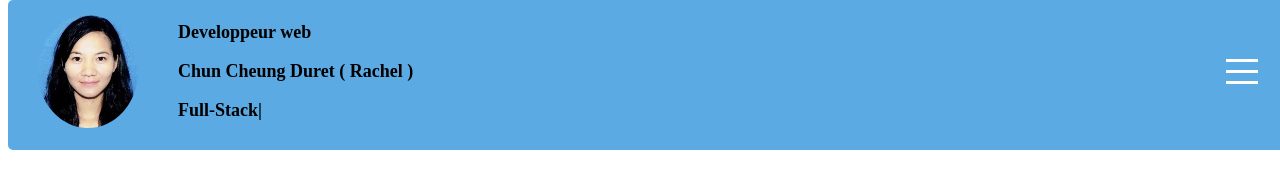
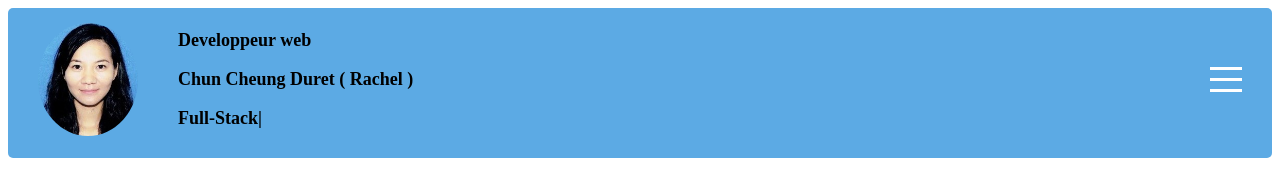
Before and after one commit to rachel-duret/portfolio, a React (Create React App) app: page / in a window 1280 px wide. Shown: the top 180 px of the page. Built offline with nearby package versions, Linux system fonts and the light colour scheme.

Commit message:
add alert for contact

```diff
--- a/src/components/contact/Contact.js
+++ b/src/components/contact/Contact.js
@@ -9,7 +9,8 @@ export default function Contact() {
 
     emailjs.sendForm('gmail', 'template_cqqokgz', e.target, 'user_T7YNIAjFRo9BR5lYKAU4R')
       .then((result) => {
-          console.log(result.text);
+          alert('Merci pour les message, je vous contact bientôt !')
+
       }, (error) => {
           console.log(error.text);
       });
--- a/src/components/experiences/experiences.scss
+++ b/src/components/experiences/experiences.scss
@@ -2,6 +2,7 @@
 
 .experience{
   background-color:rgba($color: #5caae4, $alpha: 0.2);
+  border-radius: 5px;
   .h2{
     display: flex;
     flex-direction: column;
--- a/src/components/formations/formation.scss
+++ b/src/components/formations/formation.scss
@@ -2,6 +2,7 @@
 
 .formation{
   background-color:rgba($color: #5caae4, $alpha: 0);
+  border-radius: 5px;
   .h2{
     display: flex;
     flex-direction: column;
--- a/src/components/topbar/topbar.scss
+++ b/src/components/topbar/topbar.scss
@@ -6,7 +6,6 @@
   background-color:rgba($color: #5caae4, $alpha: 1);
   border-radius: 5px;
   color: black;
-  position: fixed;
   top: 0;
   z-index: 3;
   transition: all 1s ease;
```
